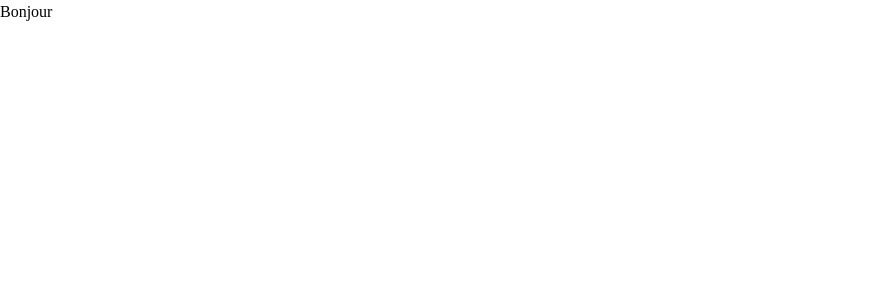
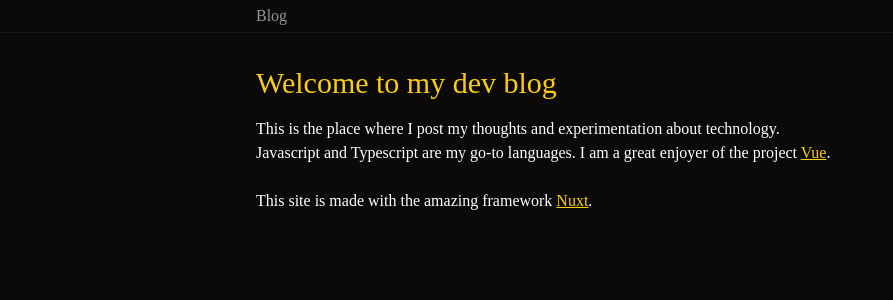
Before and after one commit to Florent-Bouisset/dev-blog, a Nuxt app: page / in a window 1280 px wide. Shown: the top 300 px of the page, without its empty margins (0-893 px from the left). Built offline with nearby package versions, Linux system fonts and the light colour scheme; a web font is replaced by a local one.

Commit message:
add intro

```diff
--- a/app.vue
+++ b/app.vue
@@ -1,3 +1,11 @@
 <template>
-  <NuxtPage></NuxtPage>
+  <div class="min-h-screen bg-background">
+    <div class="flex flex-col">
+      <header class="text-grey-800 border-b border-grey-1000 px-[20%] py-1">
+        Blog
+      </header>
+
+      <main class="flex-1"><NuxtPage></NuxtPage></main>
+    </div>
+  </div>
 </template>
--- a/assets/css/tailwind.css
+++ b/assets/css/tailwind.css
@@ -22,6 +22,13 @@
 
 @layer base {
   html {
-    @apply font-Lora;
+    @apply font-Lora text-white;
+  }
+
+  h1 {
+    @apply text-3xl;
+  }
+  a {
+    @apply underline text-primary;
   }
 }
--- a/pages/index.vue
+++ b/pages/index.vue
@@ -1,5 +1,21 @@
 <script setup lang="ts"></script>
 
 <template>
-  <div>Bonjour</div>
+  <div class="w-full px-[20%] pt-8">
+    <h1 class="text-primary pb-4">Welcome to my dev blog</h1>
+    <p>
+      This is the place where I post my thoughts and experimentation about
+      technology.
+    </p>
+    <p>
+      Javascript and Typescript are my go-to languages. I am a great enjoyer of
+      the project
+      <a href="https://vuejs.org/">Vue</a>.
+    </p>
+    <br />
+    <p>
+      This site is made with the amazing framework
+      <a href="https://nuxt.com/">Nuxt</a>.
+    </p>
+  </div>
 </template>
--- a/tailwind.config.ts
+++ b/tailwind.config.ts
@@ -4,9 +4,17 @@ export default <Partial<Config>>{
   content: [],
   theme: {
     colors: {
-      black: "#0c0a09",
-      grey: "##fafaf9",
       primary: "#facc15",
+      white: "#ffffff",
+      background: "#0c0a09",
+      grey: {
+        200: "#fafaf9",
+        400: "#e7e5e4",
+        600: "#f5f5f4",
+        800: "#969695",
+        1000: "#171413",
+      },
+      error: "#ef4444",
     },
     extend: {
       fontFamily: {
```
